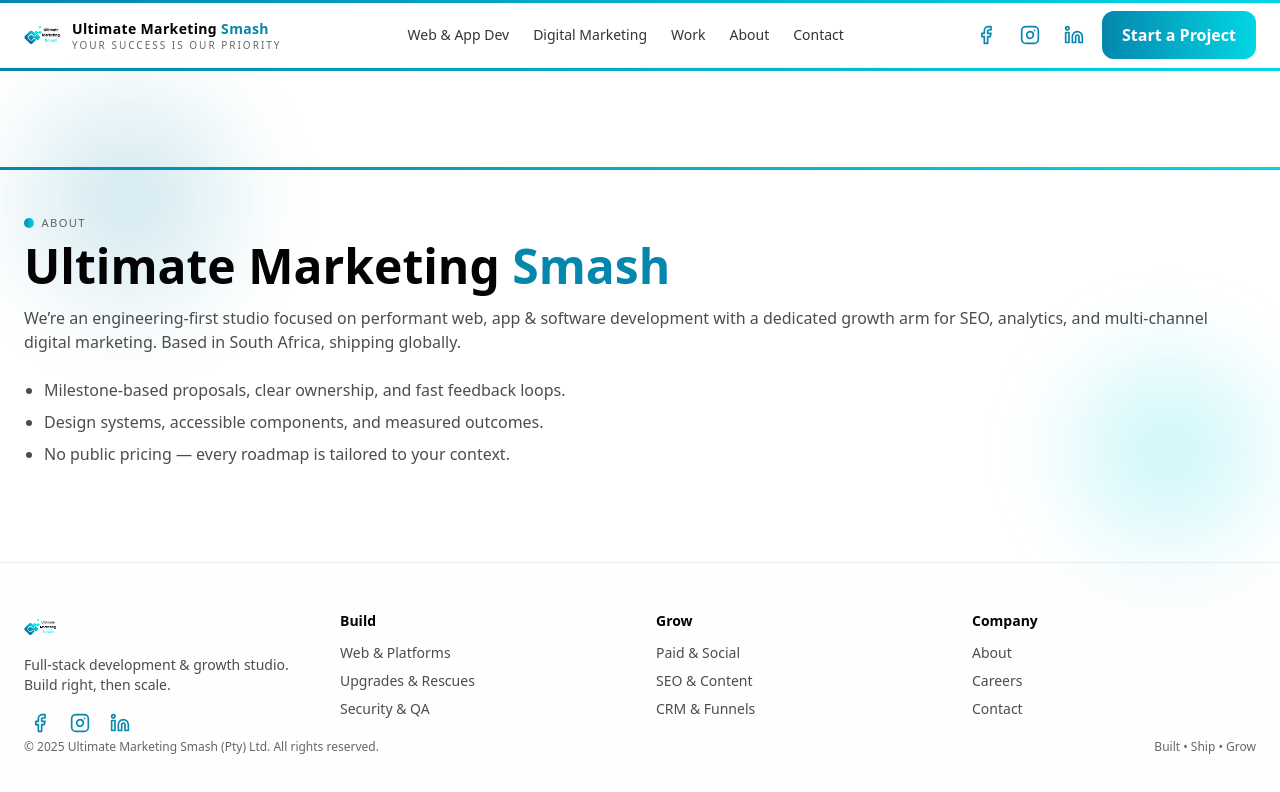
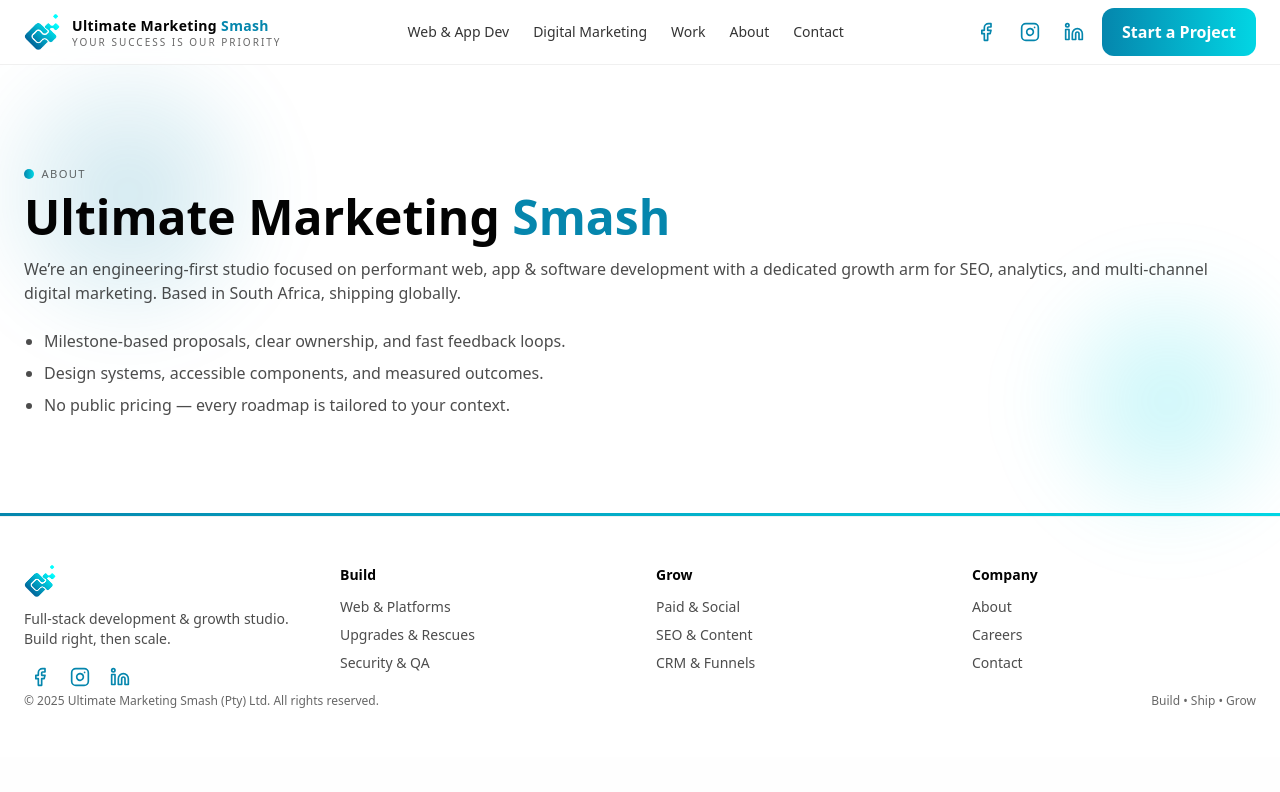
Before and after one commit to RynoIsJeff/ums-site, a Next.js app: page /about in a window 1280 px wide. Shown: the top 792 px of the page. Built offline with nearby package versions, Linux system fonts and the light colour scheme.

Commit message:
Logo Updated
src/components/Section.tsx (remove stripe inside sections)

src/app/layout.tsx (stripe appears once, just before footer)

src/app/page.tsx (Home) — remove the extra stripe at bottom

```diff
--- a/src/app/layout.tsx
+++ b/src/app/layout.tsx
@@ -19,18 +19,15 @@
     <html lang="en" suppressHydrationWarning>
       <body suppressHydrationWarning className="antialiased">
         <header className="sticky top-0 z-50 border-b border-black/[0.06] bg-white/80 backdrop-blur">
-          <div className="ums-stripe" />
+          {/* REMOVED header stripe */}
           <div className="container flex h-16 items-center justify-between">
             <a href="/" className="flex items-center gap-3">
-              {/* Use icon-only logo in /public/ums-logo.png if desired */}
               <img src="/ums-logo.png" alt="UMS" className="h-9 w-9" />
               <div className="leading-tight">
                 <span className="block text-sm font-bold tracking-wide">
-                  {/* Color only the word “Smash” */}
                   <span>Ultimate Marketing </span>
                   <span style={{ color: "var(--primary)" }}>Smash</span>
                 </span>
-                {/* SWAP: Header tagline becomes “Your success is our Priority” */}
                 <span className="block text-[10px] uppercase tracking-[0.2em] text-black/60">
                   Your success is our Priority
                 </span>
@@ -46,7 +43,6 @@
             </nav>
 
             <div className="hidden items-center gap-3 md:flex">
-              {/* Social icons in header */}
               <a href={SOCIALS.facebook} aria-label="Facebook" className="p-1.5 rounded-md hover:bg-black/[0.06]">
                 <Facebook className="h-5 w-5" style={{ color: "var(--primary)" }} />
               </a>
@@ -62,12 +58,13 @@
           </div>
         </header>
 
-        {/* global section divider at very top of page content */}
+        {/* REMOVED global stripe after header */}
+        <main>{children}</main>
+
+        {/* ✅ Stripe appears once, right before the footer on every page */}
         <div className="ums-stripe" />
 
-        <main>{children}</main>
-
-        <footer className="border-t border-black/[0.06] bg.white py-12">
+        <footer className="border-t border-black/[0.06] bg-white py-12">
           <div className="container grid gap-8 md:grid-cols-4">
             <div className="space-y-3">
               <img src="/ums-logo.png" alt="UMS" className="h-8 w-8" />
@@ -75,11 +72,10 @@
                 Full-stack development &amp; growth studio. Build right, then scale.
               </p>
               <div className="mt-2 flex items-center gap-2">
-                {/* Social icons in footer */}
                 <a href={SOCIALS.facebook} aria-label="Facebook" className="p-1.5 rounded-md hover:bg-black/[0.06]">
                   <Facebook className="h-5 w-5" style={{ color: "var(--primary)" }} />
                 </a>
-                <a href={SOCIALS.instagram} aria-label="Instagram" className="p-1.5 rounded-md hover:bg.black/[0.06]">
+                <a href={SOCIALS.instagram} aria-label="Instagram" className="p-1.5 rounded-md hover:bg-black/[0.06]">
                   <Instagram className="h-5 w-5" style={{ color: "var(--primary)" }} />
                 </a>
                 <a href={SOCIALS.linkedin} aria-label="LinkedIn" className="p-1.5 rounded-md hover:bg-black/[0.06]">
@@ -114,9 +110,8 @@
             </div>
           </div>
           <div className="container mt-10 flex items-center justify-between text-xs text-black/60">
-            {/* SWAP: footer can keep the original line or remain minimal */}
             <p>© {new Date().getFullYear()} Ultimate Marketing Smash (Pty) Ltd. All rights reserved.</p>
-            <p>Built • Ship • Grow</p>
+            <p>Build • Ship • Grow</p>
           </div>
         </footer>
       </body>
--- a/src/app/page.tsx
+++ b/src/app/page.tsx
@@ -4,11 +4,9 @@
 export default function Home() {
   return (
     <>
-      {/* Hero with blue glow */}
       <section className="bg-white py-20 md:py-28 ums-bg-glow">
         <div className="container grid items-center gap-12 md:grid-cols-2">
           <div>
-            {/* SWAP: hero eyebrow now shows “Build • Ship • Grow” */}
             <span className="kicker">Build • Ship • Grow</span>
             <h1 className="mt-4 text-4xl md:text-6xl font-extrabold leading-[1.1] tracking-tight">
               We design &amp; build modern products — then help you grow them.
@@ -40,7 +38,7 @@
           </div>
 
           <div className="card p-4">
-            <div className="aspect-[16/10] w-full overflow-hidden rounded-xl border border.black/[0.06] bg-[linear-gradient(135deg,rgba(2,214,228,0.10),rgba(5,134,173,0.06))] grid place-items-center">
+            <div className="aspect-[16/10] w-full overflow-hidden rounded-xl border border-black/[0.06] bg-[linear-gradient(135deg,rgba(2,214,228,0.10),rgba(5,134,173,0.06))] grid place-items-center">
               <div className="text-center">
                 <Cpu className="mx-auto h-10 w-10" style={{ color: "var(--primary)" }} />
                 <p className="mt-3 text-sm text-black/70">Swap for a case-study reel or product shots.</p>
@@ -50,8 +48,7 @@
         </div>
       </section>
 
-      {/* Section divider visible under hero on home */}
-      <div className="ums-stripe" />
+      {/* REMOVED extra ums-stripe here; layout now adds one globally before footer */}
     </>
   );
 }
--- a/src/components/Section.tsx
+++ b/src/components/Section.tsx
@@ -2,9 +2,9 @@
   children,
   className = "",
 }: { children: React.ReactNode; className?: string }) {
+  // Keep the blue glow everywhere, but no stripe here
   return (
     <section className={`bg-white ums-bg-glow py-16 md:py-24 ${className}`}>
-      <div className="ums-stripe mb-10" />
       {children}
     </section>
   );
```
Also changed, not shown: public/ums-logo.png.
